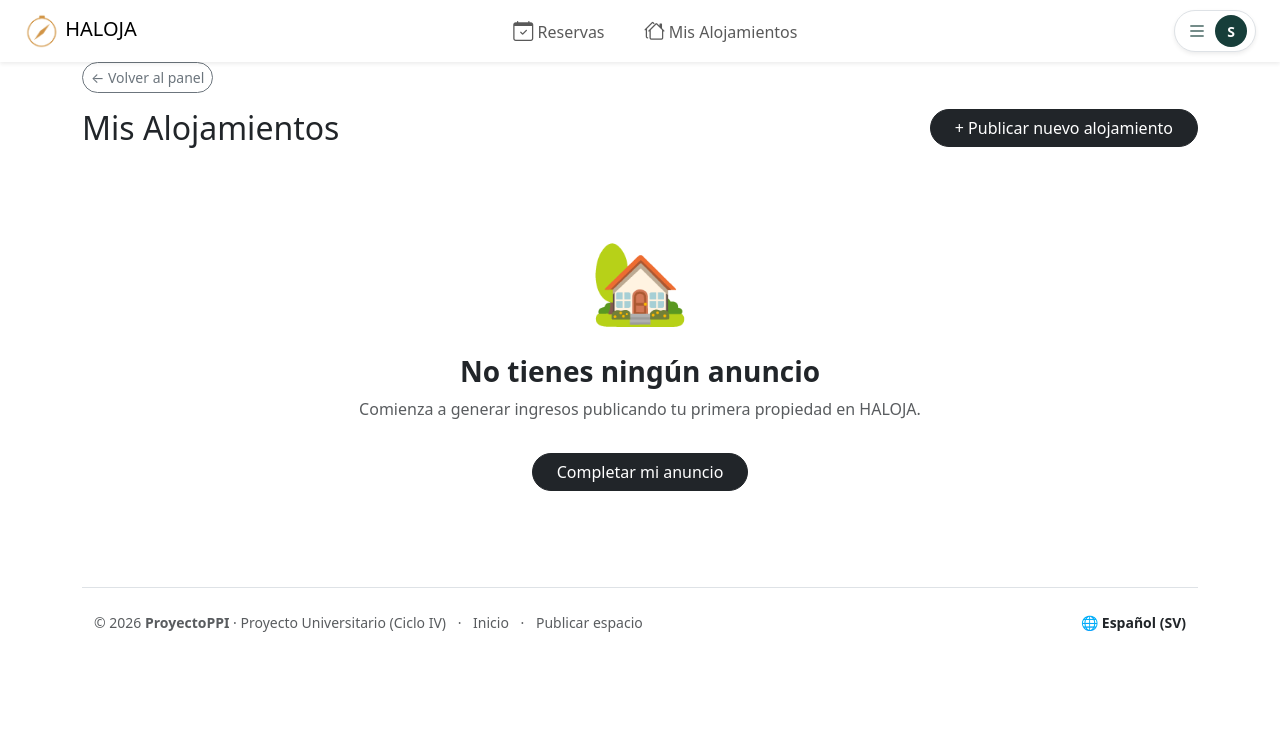
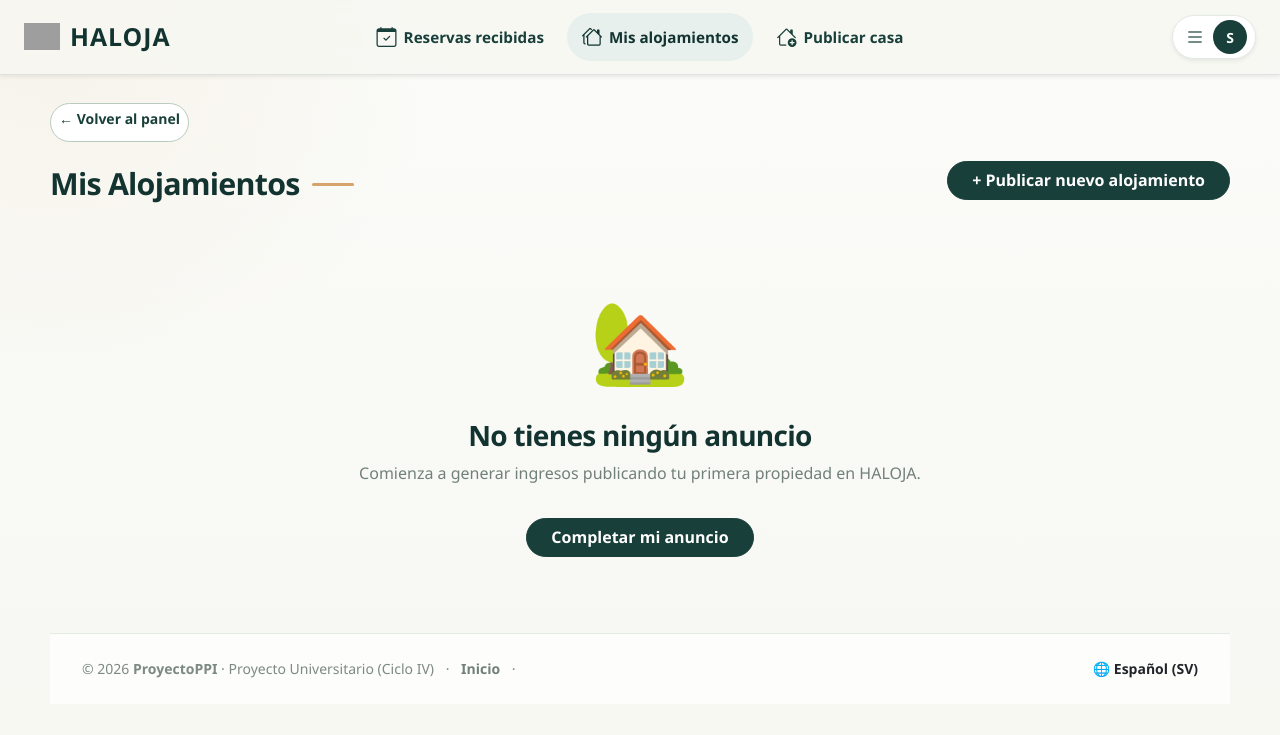
Before and after one commit to Alepa69/ProyectoPPI, a PHP site: page /mis_alojamientos.php in a window 1280 px wide. Shown: the top 735 px of the page. Run offline with PHP 8.4, Linux system fonts and the light colour scheme; the visitor is signed in with stand-in values (Sample User, id 1); data that the repository does not hold is empty; grey boxes are pictures that could not be loaded.

Commit message:
Haciendo aun mas kawai UwU el header

```diff
--- a/assets/css/tema-haloja.css
+++ b/assets/css/tema-haloja.css
@@ -118,7 +43,7 @@ body > .container.mb-5 {
   min-height: 55vh;
   margin-right: auto;
   margin-left: auto;
-  padding: 4px 0 32px;
+  padding: 28px 0 32px;
 }
 
 h1,
@@ -525,31 +450,126 @@ footer.border-top {
   background: rgba(255, 255, 255, 0.72);
 }
 
-/* Responsive */
-@media (max-width: 767.98px) {
-  .navbar.navbar-dark {
-    padding: 11px 0;
+/* ==========================================================
+   HEADER HALOJA (Difuminado, Centrado en Anfitrión y Dropdown)
+   ========================================================== */
+.navbar-davinci {
+  padding: 12px 0;
+  z-index: 1030;
+}
+
+.navbar-davinci.efecto-cristal {
+  background-color: rgba(247, 247, 242, 0.82) !important;
+  backdrop-filter: blur(12px);
+  -webkit-backdrop-filter: blur(12px);
+  border-bottom: 1px solid rgba(24, 63, 57, 0.1);
+}
+
+/* Simetría de bloques para centrar el menú de anfitrión */
+@media (min-width: 992px) {
+  .bloque-izquierdo,
+  .bloque-derecho {
+    flex: 1;
   }
 
-  .navbar.navbar-dark .container {
-    align-items: flex-start;
-    flex-direction: column;
+  .bloque-central {
+    flex: 2;
   }
+}
 
-  .navbar.navbar-dark .navbar-nav {
-    width: 100%;
-    align-items: stretch;
-    gap: 2px;
-  }
+.marca-davinci {
+  display: inline-flex;
+  align-items: center;
+  gap: 10px;
+  color: var(--dv-forest-deep) !important;
+  font-size: 1.55rem;
+  font-weight: 800;
+  letter-spacing: 0.04em;
+}
 
-  .navbar.navbar-dark .nav-link {
-    padding: 8px 10px;
-  }
+.marca-davinci img {
+  object-fit: contain;
+}
 
-  .navbar.navbar-dark .navbar-text {
-    margin: 7px 0 0 !important;
-  }
+/* Enlaces del centro (Modo Anfitrión) y Registro */
+.accion-texto {
+  color: var(--dv-forest) !important;
+  text-decoration: none !important;
+  font-weight: 650;
+  font-size: 0.95rem;
+  display: inline-flex;
+  align-items: center;
+  gap: 7px;
+  padding: 8px 15px;
+  border-radius: 999px;
+  transition:
+    background-color 0.2s ease,
+    color 0.2s ease;
+}
 
+.accion-texto:hover,
+.accion-texto.active {
+  color: var(--dv-forest-deep) !important;
+  background-color: var(--dv-forest-soft);
+}
+
+/* Botón píldora de las 3 rayitas */
+.boton-perfil-pill {
+  border-color: var(--dv-line) !important;
+  transition:
+    box-shadow 0.2s ease,
+    transform 0.15s ease;
+}
+
+.boton-perfil-pill:hover {
+  box-shadow: 0 6px 16px rgba(24, 63, 57, 0.12) !important;
+}
+
+/* Estilo del menú desplegable */
+.menu-haloja {
+  background-color: var(--dv-paper);
+  border: 1px solid var(--dv-line) !important;
+}
+
+.menu-haloja .dropdown-item {
+  color: var(--dv-ink);
+  font-weight: 500;
+  font-size: 0.94rem;
+  transition:
+    background-color 0.15s ease,
+    color 0.15s ease;
+}
+
+.menu-haloja .dropdown-item:hover {
+  background-color: var(--dv-forest-soft);
+  color: var(--dv-forest-deep);
+}
+
+.menu-haloja .dropdown-item.text-danger:hover {
+  background-color: #fdf2f2;
+  color: #dc3545 !important;
+}
+
+/* Botón Ingresar (Usuarios no logueados) */
+.boton-ingresar {
+  display: inline-flex;
+  align-items: center;
+  gap: 8px;
+  color: #ffffff !important;
+  background-color: var(--dv-forest) !important;
+  border: 1px solid var(--dv-forest) !important;
+  border-radius: 999px !important;
+  padding: 8px 20px;
+  font-weight: 650;
+}
+
+.boton-ingresar:hover {
+  background-color: var(--dv-forest-deep) !important;
+  border-color: var(--dv-forest-deep) !important;
+}
+
+/* Responsive móvil */
+@media (max-width: 767.98px) {
   body > .container.mb-5 {
     width: min(100% - 24px, 1180px);
   }
@@ -585,66 +605,3 @@ footer.border-top {
     animation-iteration-count: 1 !important;
   }
 }
-
-/*HEAAAAADERRRR*/
-
-/* =========================================
-   EFECTO DIFUMINADO (FROSTED GLASS)
-   ========================================= */
-.navbar-davinci.efecto-cristal {
-  background-color: rgba(250, 249, 246, 0.75) !important;
-  backdrop-filter: blur(12px);
-  -webkit-backdrop-filter: blur(12px); /* Soporte para Safari */
-  border-bottom: 1px solid rgba(0, 0, 0, 0.08);
-}
-
-/* =========================================
-   CENTRADO PERFECTO DE 3 BLOQUES (PC)
-   ========================================= */
-@media (min-width: 1200px) {
-  .navbar-davinci > .container-fluid {
-    display: flex !important;
-    align-items: center;
-    justify-content: space-between;
-  }
-
-  /* El menú colapsable debe ocupar todo el ancho restante */
-  .navbar-davinci .navbar-collapse {
-    display: flex !important;
-    flex-grow: 1;
-  }
-
-  .bloque-izquierdo {
-    flex: 1;
-    display: flex;
-    justify-content: flex-start;
-  }
-
-  .bloque-central {
-    flex: 2; /* Toma más espacio pero mantiene el eje central */
-    display: flex;
-    justify-content: center;
-  }
-
-  .bloque-derecho {
-    flex: 1;
-    display: flex;
-    justify-content: flex-end;
-  }
-}
-
-/* Estilo para los enlaces de texto con iconos */
-.accion-texto {
-  color: #173e3a;
-  text-decoration: none;
-  font-weight: 600;
-  font-size: 15px;
-  display: flex;
-  align-items: center;
-  gap: 6px;
-  transition: color 0.2s;
-}
-
-.accion-texto:hover {
-  color: #198754;
-}
--- a/includes/footer.php
+++ b/includes/footer.php
@@ -5,7 +5,7 @@
       <span class="mx-2">·</span>
       <a href="index.php" class="text-decoration-none text-muted">Inicio</a>
       <span class="mx-2">·</span>
-      <a href="publicar_casa.php" class="text-decoration-none text-muted">Publicar espacio</a>
+      <!-- <a href="publicar_casa.php" class="text-decoration-none text-muted">Publicar espacio</a> -->
     </div>
 
     <div class="d-flex align-items-center gap-3 fw-semibold text-dark">
--- a/includes/header.php
+++ b/includes/header.php
@@ -5,6 +5,7 @@ if (session_status() === PHP_SESSION_NONE) {
 
 $esAnfitrionReal = false;
 $modoActual = $_SESSION['modo'] ?? 'huesped';
+$paginaActual = basename($_SERVER['PHP_SELF']);
 
 if (isset($_SESSION['id_usuario'])) {
     if (!isset($conexion)) {
@@ -24,102 +25,141 @@ if (isset($_SESSION['id_usuario'])) {
     <title><?= isset($pageTitle) ? htmlspecialchars($pageTitle) : 'HALOJA' ?></title>
 
     <link href="https://cdn.jsdelivr.net/npm/bootstrap@5.3.3/dist/css/bootstrap.min.css" rel="stylesheet">
-    <link rel="stylesheet" href="assets/css/tema-davinci.css">
+    <link rel="stylesheet" href="assets/css/tema-haloja.css?v=3">
     <link rel="stylesheet" href="https://unpkg.com/leaflet@1.9.4/dist/leaflet.css">
     <link rel="stylesheet" href="https://cdn.jsdelivr.net/npm/bootstrap-icons@1.11.3/font/bootstrap-icons.min.css">
 </head>
 <body>
 
-    <nav class="navbar navbar-expand-xl navbar-davinci efecto-cristal sticky-top shadow-sm">
-        <div class="container-fluid px-4">
+    <nav class="navbar navbar-davinci efecto-cristal sticky-top shadow-sm">
+        <div class="container-fluid px-4 d-flex align-items-center justify-content-between">
 
-         <!-- LOGO HALOJA -->
+            <!-- IZQUIERDA: Marca y Logo -->
             <div class="bloque-izquierdo">
                 <a class="navbar-brand marca-davinci text-decoration-none m-0" href="index.php">
-                    <img src="assets/img/logo-haloja.png" alt="" width="36" height="36">
+                    <img src="assets/img/logo-davinci.png" alt="Logo Haloja" width="36" height="36">
                     <span>HALOJA</span>
                 </a>
             </div>
 
-            <button class="navbar-toggler border-0 shadow-none" type="button" data-bs-toggle="collapse" data-bs-target="#menuPrincipal">
-                <span class="navbar-toggler-icon"></span>
-            </button>
-
-            <!-- CONTENEDOR CENTRAL Y DERECHO -->
-            <div class="collapse navbar-collapse" id="menuPrincipal">
-
-                <!-- BLOQUE CENTRAL: Enlaces Funcionales -->
-                <div class="bloque-central mx-auto mt-3 mt-xl-0">
-                    <ul class="navbar-nav d-flex gap-xl-4 p-0">
+            <!-- CENTRO: Solo visible en la barra cuando está en MODO ANFITRIÓN (PC) -->
             <?php if (isset($_SESSION['id_usuario']) && $modoActual === 'anfitrion'): ?>
-                            <!-- Vistas del anfitrion -->
+                <div class="bloque-central d-none d-lg-flex justify-content-center">
+                    <ul class="navbar-nav flex-row gap-2">
                         <li class="nav-item">
-                                <a class="nav-link accion-texto" href="panel_anfitrion.php">
-                                    <i class="bi bi-calendar-check fs-5"></i> Reservas
+                            <a class="nav-link accion-texto <?= $paginaActual === 'panel_anfitrion.php' ? 'active' : '' ?>" href="panel_anfitrion.php">
+                                <i class="bi bi-calendar-check fs-5"></i> Reservas recibidas
                             </a>
                         </li>
                         <li class="nav-item">
-                                <a class="nav-link accion-texto" href="mis_alojamientos.php">
-                                    <i class="bi bi-houses fs-5"></i> Mis Alojamientos
-                                </a>
-                            </li>
-                        <?php else: ?>
-                            <!-- Vistas del huesped -->
-                            <?php if (isset($_SESSION['id_usuario'])): ?>
-                                <li class="nav-item">
-                                    <a class="nav-link accion-texto" href="modulos/reservas/mis_solicitudes.php">
-                                        <i class="bi bi-luggage fs-5"></i> Mis reservas
+                            <a class="nav-link accion-texto <?= $paginaActual === 'mis_alojamientos.php' ? 'active' : '' ?>" href="mis_alojamientos.php">
+                                <i class="bi bi-houses fs-5"></i> Mis alojamientos
                             </a>
                         </li>
                         <li class="nav-item">
-                                    <a class="nav-link accion-texto" href="publicar_casa.php">
+                            <a class="nav-link accion-texto <?= $paginaActual === 'publicar_casa.php' ? 'active' : '' ?>" href="publicar_casa.php">
+                                <i class="bi bi-house-add fs-5"></i> Publicar casa
+                            </a>
+                        </li>
+                    </ul>
+                </div>
+            <?php endif; ?>
+
+            <!-- DERECHA: Menú de usuario o Acceso -->
+            <div class="bloque-derecho d-flex align-items-center justify-content-end">
+                <?php if (isset($_SESSION['id_usuario'])): ?>
+
+                    <div class="dropdown">
+                        <!-- Botón píldora con las 3 rayitas e inicial -->
+                        <button class="btn bg-white border rounded-pill d-flex align-items-center gap-2 py-1 px-2 shadow-sm boton-perfil-pill" type="button" data-bs-toggle="dropdown" aria-expanded="false">
+                            <i class="bi bi-list fs-5 ms-1" style="color: var(--dv-forest);"></i>
+                            <div class="text-white rounded-circle d-flex align-items-center justify-content-center fw-bold" style="width: 34px; height: 34px; font-size: 14px; background-color: var(--dv-forest);">
+                                <?= strtoupper(substr($_SESSION['nombre'], 0, 1)) ?>
+                            </div>
+                        </button>
+
+<!-- Menú desplegable -->
+<ul class="dropdown-menu dropdown-menu-end shadow-lg border-0 mt-2 rounded-4 p-2 menu-haloja" style="min-width: 245px;">
+
+    <!-- Saludo e indicador de modo actual -->
+    <li class="px-3 py-2 d-flex align-items-center justify-content-between">
+        <span class="fw-bold" style="color: var(--dv-forest-deep);">
+            Hola, <?= htmlspecialchars($_SESSION['nombre']) ?>
+        </span>
+        <span class="badge" style="background-color: var(--dv-forest-soft); color: var(--dv-forest);">
+            <?= $modoActual === 'anfitrion' ? 'Anfitrión' : 'Huésped' ?>
+        </span>
+    </li>
+
+    <li>
+        <a class="dropdown-item rounded-3 py-2 d-flex align-items-center gap-2" href="perfil.php">
+            <i class="bi bi-person fs-5"></i> Mi perfil
+        </a>
+    </li>
+
+    <?php if ($modoActual === 'anfitrion'): ?>
+        <!-- En Modo Anfitrión: en PC ya están en el header, así que solo se muestran aquí en celular (d-lg-none) -->
+        <li class="d-lg-none"><hr class="dropdown-divider my-1"></li>
+        <li class="d-lg-none">
+            <a class="dropdown-item rounded-3 py-2 d-flex align-items-center gap-2" href="panel_anfitrion.php">
+                <i class="bi bi-calendar-check fs-5"></i> Reservas recibidas
+            </a>
+        </li>
+        <li class="d-lg-none">
+            <a class="dropdown-item rounded-3 py-2 d-flex align-items-center gap-2" href="mis_alojamientos.php">
+                <i class="bi bi-houses fs-5"></i> Mis alojamientos
+            </a>
+        </li>
+        <li class="d-lg-none">
+            <a class="dropdown-item rounded-3 py-2 d-flex align-items-center gap-2" href="publicar_casa.php">
                 <i class="bi bi-house-add fs-5"></i> Publicar casa
             </a>
         </li>
     <?php else: ?>
-                                <li class="nav-item">
-                                    <a class="nav-link accion-texto" href="publicar_casa.php">Pon tu espacio en Haloja</a>
+        <!-- En Modo Huésped: solo opciones de huésped -->
+        <li><hr class="dropdown-divider my-1"></li>
+        <li>
+            <a class="dropdown-item rounded-3 py-2 d-flex align-items-center gap-2" href="modulos/reservas/mis_solicitudes.php">
+                <i class="bi bi-luggage fs-5"></i> Mis reservas
+            </a>
+        </li>
+        <li>
+            <a class="dropdown-item rounded-3 py-2 d-flex align-items-center gap-2" href="publicar_casa.php">
+                <i class="bi bi-house-add fs-5"></i> Publicar casa
+            </a>
+        </li>
+    <?php endif; ?>
+
+    <!-- Cambio de modo -->
+    <?php if ($esAnfitrionReal): ?>
+        <li><hr class="dropdown-divider my-1"></li>
+        <?php if ($modoActual === 'anfitrion'): ?>
+            <li>
+                <a class="dropdown-item rounded-3 py-2 d-flex align-items-center gap-2 fw-semibold" href="cambiar_modo.php?modo=huesped" style="color: var(--dv-forest);">
+                    <i class="bi bi-arrow-repeat fs-5"></i> Cambiar a Huésped
+                </a>
+            </li>
+        <?php else: ?>
+            <li>
+                <a class="dropdown-item rounded-3 py-2 d-flex align-items-center gap-2 fw-semibold" href="cambiar_modo.php?modo=anfitrion" style="color: var(--dv-forest);">
+                    <i class="bi bi-arrow-repeat fs-5"></i> Cambiar a Anfitrión
+                </a>
             </li>
         <?php endif; ?>
     <?php endif; ?>
-                    </ul>
-                </div>
 
-                <!-- PARTE DERECHA: Avatar y sesion usuario -->
-                <div class="bloque-derecho mt-3 mt-xl-0 pb-2 pb-xl-0">
-                    <?php if (isset($_SESSION['id_usuario'])): ?>
+    <li><hr class="dropdown-divider my-1"></li>
 
-                        <!-- Dropdown (tresflechasbroder) de Usuario -->
-                        <div class="dropdown">
-                            <button class="btn bg-white border rounded-pill d-flex align-items-center gap-2 py-1 px-2 shadow-sm" type="button" data-bs-toggle="dropdown" aria-expanded="false" style="border-color: #dee2e6 !important;">
-                                <i class="bi bi-list fs-5 ms-1" style="color: #173e3a;"></i>
-                                <div class="text-white rounded-circle d-flex align-items-center justify-content-center fw-bold" style="width: 32px; height: 32px; font-size: 14px; background-color: #173e3a;">
-                                    <?= strtoupper(substr($_SESSION['nombre'], 0, 1)) ?>
-                                </div>
-                            </button>
-
-                            <ul class="dropdown-menu dropdown-menu-end shadow border-0 mt-2 rounded-4 p-2" style="min-width: 220px; background-color: #faf9f6;">
-                                <li><h6 class="dropdown-header fw-bold fs-6" style="color: #173e3a;">Hola, <?= htmlspecialchars($_SESSION['nombre']) ?></h6></li>
-                                <li><a class="dropdown-item rounded py-2 d-flex align-items-center gap-2" href="perfil.php" style="color: #344b4a;"><i class="bi bi-person fs-5"></i> Mi perfil</a></li>
-
-                                <li><hr class="dropdown-divider"></li>
-
-                                <!-- CAMBIO DE MODO SIEMPRE DENTRO DEL DROPDOWN -->
-                                <?php if ($modoActual === 'anfitrion'): ?>
-                                    <li><a class="dropdown-item rounded py-2 d-flex align-items-center gap-2 fw-medium" href="cambiar_modo.php?modo=huesped" style="color: #173e3a;"><i class="bi bi-arrow-repeat fs-5"></i> Modo Huésped</a></li>
-                                <?php else: ?>
-                                    <?php if ($esAnfitrionReal): ?>
-                                        <li><a class="dropdown-item rounded py-2 d-flex align-items-center gap-2 fw-medium" href="cambiar_modo.php?modo=anfitrion" style="color: #173e3a;"><i class="bi bi-arrow-repeat fs-5"></i> Modo Anfitrión</a></li>
-                                    <?php endif; ?>
-                                <?php endif; ?>
-
-                                <li><hr class="dropdown-divider"></li>
-                                <li><a class="dropdown-item rounded py-2 text-danger d-flex align-items-center gap-2" href="cerrarsesion.php"><i class="bi bi-box-arrow-right fs-5"></i> Cerrar sesión</a></li>
+    <li>
+        <a class="dropdown-item rounded-3 py-2 text-danger d-flex align-items-center gap-2" href="cerrarsesion.php">
+            <i class="bi bi-box-arrow-right fs-5"></i> Cerrar sesión
+        </a>
+    </li>
 </ul>
                     </div>
 
                 <?php else: ?>
-                        <!-- usuarios q no se han logeado -->
+                    <!-- Usuarios no logueados -->
                     <div class="d-flex align-items-center gap-3">
                         <a href="registro.php" class="accion-texto">Registro</a>
                         <a href="login.php" class="btn boton-ingresar shadow-sm">
@@ -130,7 +170,6 @@ if (isset($_SESSION['id_usuario'])) {
             </div>
 
         </div>
-        </div>
     </nav>
 
     <div class="container mb-5">
--- a/mis_alojamientos.php
+++ b/mis_alojamientos.php
@@ -25,7 +25,7 @@ include __DIR__ . '/includes/header.php';
 
 <!-- Botón Volver -->
 <div class="mb-3">
-    <a href="panel_anfitrion.php" class="btn btn-outline-secondary rounded-pill btn-sm">
+    <a href="index.php" class="btn btn-outline-secondary rounded-pill btn-sm">
         &larr; Volver al panel
     </a>
 </div>
```
Also changed, not shown: other parts of assets/css/tema-haloja.css (+2 -77 lines), perfil.php (+11 -3 lines). Lines whose indentation alone changed are shown as unchanged.
